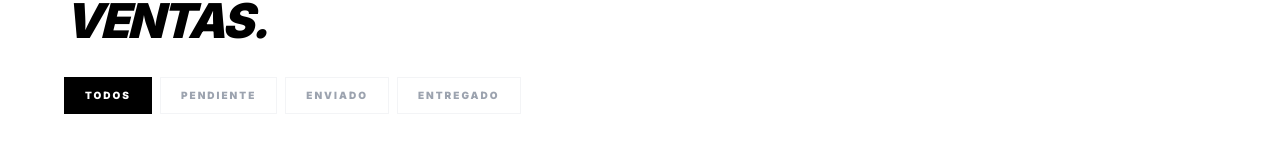
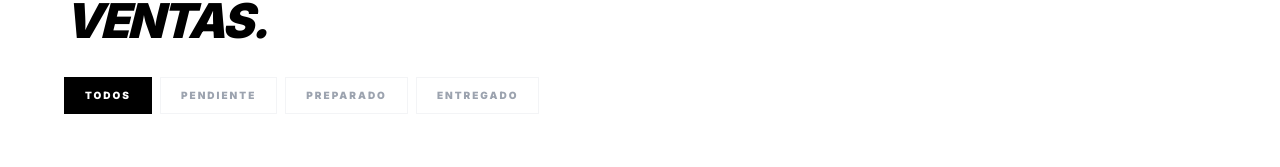
Before and after one commit to agusmerlo2005/muska2026, a Next.js app: page /admin/orders in a window 1280 px wide. Shown: the part 140-307 px from the top of the page. Built offline with nearby package versions, Linux system fonts and the light colour scheme; no server answers; the database is empty.

Commit message:
seguimiento

```diff
--- a/src/app/admin/orders/page.tsx
+++ b/src/app/admin/orders/page.tsx
@@ -19,10 +19,10 @@ export default function AdminOrdersPage() {
         .order('created_at', { ascending: false });
 
       if (filter !== 'TODOS') {
-        // Mapeo exacto para la base de datos
+        // Mapeo exacto para la base de datos actualizado
         const statusMap: { [key: string]: string } = {
           'PENDIENTE': 'pending',
-          'ENVIADO': 'ENVIADO',
+          'PREPARADO': 'PREPARADO',
           'ENTREGADO': 'ENTREGADO'
         };
         query = query.eq('status', statusMap[filter] || filter);
@@ -50,7 +50,7 @@ export default function AdminOrdersPage() {
         </h1>
 
         <div className="flex items-center gap-2 overflow-x-auto pb-4 -mx-6 px-6 no-scrollbar">
-          {['TODOS', 'PENDIENTE', 'ENVIADO', 'ENTREGADO'].map((f) => (
+          {['TODOS', 'PENDIENTE', 'PREPARADO', 'ENTREGADO'].map((f) => (
             <button
               key={f}
               onClick={() => setFilter(f)}
```
